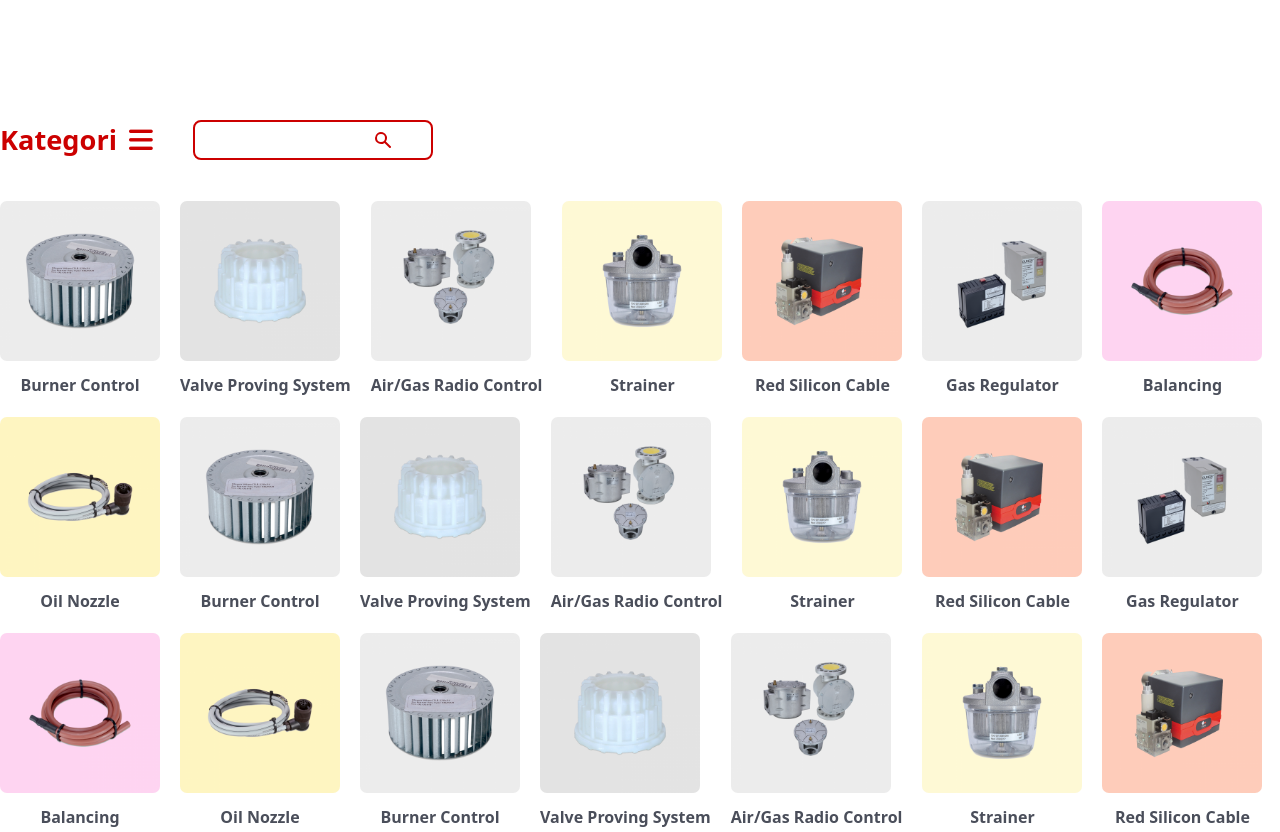
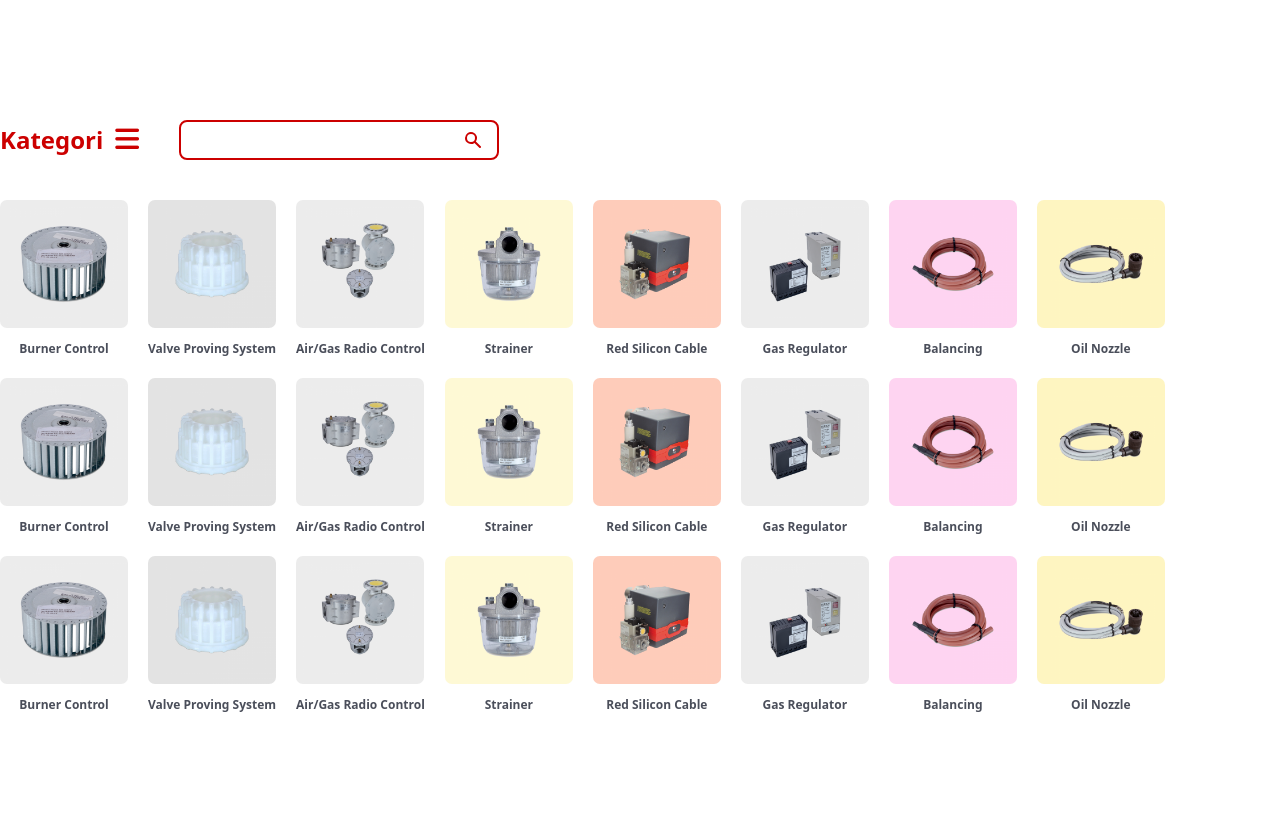
Before and after one commit to Azizsige/burnerindo-clone, a website: page index.html in a window 1280 px wide. Shown: the part 860-1692 px from the top of the page. Drawn offline with nearby package versions, Linux system fonts and the light colour scheme.

Commit message:
update: make responive in xs device

```diff
--- a/index.html
+++ b/index.html
@@ -169,7 +169,7 @@
         class="hero mt-20 flex h-[13rem] items-center justify-center lg:-mt-32 lg:h-[50rem]"
       >
         <img
-          class="absolute left-[5rem] top-[2rem] -z-[1] h-[18rem] md:h-[23rem] md:left-[16.5rem] md:top-0 md:z-0 sm:top-[4rem] sm:left-[18rem] sm:h-[22rem] lg:top-0 lg:left-[14.5rem] lg:z-0 lg:h-[28rem]"
+          class="absolute left-4 top-[2rem] -z-[1] ml-auto h-[12rem] md:h-[23rem] md:left-[16.5rem] md:top-0 md:z-0 sm:top-[4rem] sm:left-[18rem] sm:h-[22rem] lg:top-0 lg:left-[14.5rem] lg:z-0 lg:h-[28rem]"
           src="./dist/assets/bg-navbar2.png"
           alt=""
           srcset=""
@@ -259,7 +259,7 @@
               ></i>
               <i
                 id="iconDown"
-                class="fas fa-chevron-down w-[5rem] opacity-50 transition-opacity duration-[400ms] ease-in-out"
+                class="fas fas-xs fa-chevron-down w-[5rem] opacity-50 transition-opacity duration-[400ms] ease-in-out"
               ></i>
             </div>
           </div>
@@ -268,19 +268,19 @@
 
       <div class="container-kategori mt-32 sm:mt-52">
         <div class="wrapper-kategori container mx-auto">
-          <nav class="flex flex-row sm:justify-center xl:justify-start xl:flex-row items-center">
-            <div class="menu flex items-center justify-center mr-10 text-[1.7rem]">
-              <h3 class="text-primary font-bold mr-3">Kategori</h3>
+          <nav class="flex justify-around xl:justify-start xl:flex-row items-center">
+            <div class="menu flex items-center justify-center xl:mr-10 text-[1.7rem]">
+              <h3 class="text-primary font-bold mr-3 text-[24px]">Kategori</h3>
               <i class="fas fa-bars text-primary"></i>
             </div>
             <div class="relative">
               <input
                 type="text"
                 id="search-navbar"
-                class="block w-[20rem] rounded-lg border-2 border-primary bg-white p-2 pl-10 text-primary placeholder:text-red focus:border-primary focus:ring-primary sm:text-sm md:w-[15rem]"
+                class="block w-36 xl:w-[20rem] rounded-lg border-2 border-primary bg-white p-2 pl-2 pr-10 text-primary placeholder:text-red focus:border-primary focus:ring-primary sm:text-sm md:w-[15rem]"
               />
               <div
-                class="pointer-events-none absolute inset-y-0 right-0 flex items-center pr-10"
+                class="pointer-events-none absolute inset-y-0 right-0 flex items-center pr-4"
               >
                 <svg
                   class="h-5 w-5 text-primary"
@@ -297,149 +297,149 @@
               </div>
           </nav>
 
-          <div class="kategori-list flex justify-center xl:justify-start flex-wrap gap-5 mt-10">
+          <div class="kategori-list flex justify-evenly xl:justify-start flex-wrap gap-8 xl:gap-5 mt-10">
             <div class="list__brand hover:text-primary text-[#4a4e5a] font-bold w-auto">
               <a href="#">
-                <img loading="lazy" class="rounded-[7px] h-40 min-h-[115px]" src="./dist/assets/kategori1.png" alt="" srcset="">
-                <h6 class="text-center mt-3">Burner Control</h6>
+                <img loading="lazy" class="rounded-[7px] h-32 min-h-[115px]" src="./dist/assets/kategori1.png" alt="" srcset="">
+                <h6 class="text-center mt-3 text-[12px]">Burner Control</h6>
               </a>
             </div>
             <div class="list__brand hover:text-primary text-[#4a4e5a] font-bold w-auto">
               <a href="#">
-                <img loading="lazy" class="rounded-[7px] h-40 min-h-[115px]" src="./dist/assets/kategori2.png" alt="" srcset="">
-                <h6 class="text-center mt-3">Valve Proving System</h6>
+                <img loading="lazy" class="rounded-[7px] h-32 min-h-[115px]" src="./dist/assets/kategori2.png" alt="" srcset="">
+                <h6 class="text-center mt-3 text-[12px]">Valve Proving System</h6>
               </a>
             </div>
             <div class="list__brand hover:text-primary text-[#4a4e5a] font-bold w-auto">
               <a href="#">
-                <img loading="lazy" class="rounded-[7px] h-40 min-h-[115px]" src="./dist/assets/kategori3.png" alt="" srcset="">
-                <h6 class="text-center mt-3">Air/Gas Radio Control</h6>
+                <img loading="lazy" class="rounded-[7px] h-32 min-h-[115px]" src="./dist/assets/kategori3.png" alt="" srcset="">
+                <h6 class="text-center mt-3 text-[12px]">Air/Gas Radio Control</h6>
               </a>
             </div>
             <div class="list__brand hover:text-primary text-[#4a4e5a] font-bold w-auto">
               <a href="#">
-                <img loading="lazy" class="rounded-[7px] h-40 min-h-[115px]" src="./dist/assets/kategori4.png" alt="" srcset="">
-                <h6 class="text-center mt-3">Strainer</h6>
+                <img loading="lazy" class="rounded-[7px] h-32 min-h-[115px]" src="./dist/assets/kategori4.png" alt="" srcset="">
+                <h6 class="text-center mt-3 text-[12px]">Strainer</h6>
               </a>
             </div>
             <div class="list__brand hover:text-primary text-[#4a4e5a] font-bold w-auto">
               <a href="#">
-                <img loading="lazy" class="rounded-[7px] h-40 min-h-[115px]" src="./dist/assets/kategori5.png" alt="" srcset="">
-                <h6 class="text-center mt-3">Red Silicon Cable</h6>
+                <img loading="lazy" class="rounded-[7px] h-32 min-h-[115px]" src="./dist/assets/kategori5.png" alt="" srcset="">
+                <h6 class="text-center mt-3 text-[12px]">Red Silicon Cable</h6>
               </a>
             </div>
             <div class="list__brand hover:text-primary text-[#4a4e5a] font-bold w-auto">
               <a href="#">
-                <img loading="lazy" class="rounded-[7px] h-40 min-h-[115px]" src="./dist/assets/kategori6.png" alt="" srcset="">
-                <h6 class="text-center mt-3">Gas Regulator</h6>
+                <img loading="lazy" class="rounded-[7px] h-32 min-h-[115px]" src="./dist/assets/kategori6.png" alt="" srcset="">
+                <h6 class="text-center mt-3 text-[12px]">Gas Regulator</h6>
               </a>
             </div>
             <div class="list__brand hover:text-primary text-[#4a4e5a] font-bold w-auto">
               <a href="#">
-                <img loading="lazy" class="rounded-[7px] h-40 min-h-[115px]" src="./dist/assets/kategori7.png" alt="" srcset="">
-                <h6 class="text-center mt-3">Balancing</h6>
+                <img loading="lazy" class="rounded-[7px] h-32 min-h-[115px]" src="./dist/assets/kategori7.png" alt="" srcset="">
+                <h6 class="text-center mt-3 text-[12px]">Balancing</h6>
               </a>
             </div>
             <div class="list__brand hover:text-primary text-[#4a4e5a] font-bold w-auto">
               <a href="#">
-                <img loading="lazy" class="rounded-[7px] h-40 min-h-[115px]" src="./dist/assets/kategori8.png" alt="" srcset="">
-                <h6 class="text-center mt-3">Oil Nozzle</h6>
+                <img loading="lazy" class="rounded-[7px] h-32 min-h-[115px]" src="./dist/assets/kategori8.png" alt="" srcset="">
+                <h6 class="text-center mt-3 text-[12px]">Oil Nozzle</h6>
               </a>
             </div>
             <div class="list__brand hover:text-primary text-[#4a4e5a] font-bold w-auto">
               <a href="#">
-                <img loading="lazy" class="rounded-[7px] h-40 min-h-[115px]" src="./dist/assets/kategori1.png" alt="" srcset="">
-                <h6 class="text-center mt-3">Burner Control</h6>
+                <img loading="lazy" class="rounded-[7px] h-32 min-h-[115px]" src="./dist/assets/kategori1.png" alt="" srcset="">
+                <h6 class="text-center mt-3 text-[12px]">Burner Control</h6>
               </a>
             </div>
             <div class="list__brand hover:text-primary text-[#4a4e5a] font-bold w-auto">
               <a href="#">
-                <img loading="lazy" class="rounded-[7px] h-40 min-h-[115px]" src="./dist/assets/kategori2.png" alt="" srcset="">
-                <h6 class="text-center mt-3">Valve Proving System</h6>
+                <img loading="lazy" class="rounded-[7px] h-32 min-h-[115px]" src="./dist/assets/kategori2.png" alt="" srcset="">
+                <h6 class="text-center mt-3 text-[12px]">Valve Proving System</h6>
               </a>
             </div>
             <div class="list__brand hover:text-primary text-[#4a4e5a] font-bold w-auto">
               <a href="#">
-                <img loading="lazy" class="rounded-[7px] h-40 min-h-[115px]" src="./dist/assets/kategori3.png" alt="" srcset="">
-                <h6 class="text-center mt-3">Air/Gas Radio Control</h6>
+                <img loading="lazy" class="rounded-[7px] h-32 min-h-[115px]" src="./dist/assets/kategori3.png" alt="" srcset="">
+                <h6 class="text-center mt-3 text-[12px]">Air/Gas Radio Control</h6>
               </a>
             </div>
             <div class="list__brand hover:text-primary text-[#4a4e5a] font-bold w-auto">
               <a href="#">
-                <img loading="lazy" class="rounded-[7px] h-40 min-h-[115px]" src="./dist/assets/kategori4.png" alt="" srcset="">
-                <h6 class="text-center mt-3">Strainer</h6>
+                <img loading="lazy" class="rounded-[7px] h-32 min-h-[115px]" src="./dist/assets/kategori4.png" alt="" srcset="">
+                <h6 class="text-center mt-3 text-[12px]">Strainer</h6>
               </a>
             </div>
             <div class="list__brand hover:text-primary text-[#4a4e5a] font-bold w-auto">
               <a href="#">
-                <img loading="lazy" class="rounded-[7px] h-40 min-h-[115px]" src="./dist/assets/kategori5.png" alt="" srcset="">
-                <h6 class="text-center mt-3">Red Silicon Cable</h6>
+                <img loading="lazy" class="rounded-[7px] h-32 min-h-[115px]" src="./dist/assets/kategori5.png" alt="" srcset="">
+                <h6 class="text-center mt-3 text-[12px]">Red Silicon Cable</h6>
               </a>
             </div>
             <div class="list__brand hover:text-primary text-[#4a4e5a] font-bold w-auto">
               <a href="#">
-                <img loading="lazy" class="rounded-[7px] h-40 min-h-[115px]" src="./dist/assets/kategori6.png" alt="" srcset="">
-                <h6 class="text-center mt-3">Gas Regulator</h6>
+                <img loading="lazy" class="rounded-[7px] h-32 min-h-[115px]" src="./dist/assets/kategori6.png" alt="" srcset="">
+                <h6 class="text-center mt-3 text-[12px]">Gas Regulator</h6>
               </a>
             </div>
             <div class="list__brand hover:text-primary text-[#4a4e5a] font-bold w-auto">
               <a href="#">
-                <img loading="lazy" class="rounded-[7px] h-40 min-h-[115px]" src="./dist/assets/kategori7.png" alt="" srcset="">
-                <h6 class="text-center mt-3">Balancing</h6>
+                <img loading="lazy" class="rounded-[7px] h-32 min-h-[115px]" src="./dist/assets/kategori7.png" alt="" srcset="">
+                <h6 class="text-center mt-3 text-[12px]">Balancing</h6>
               </a>
             </div>
             <div class="list__brand hover:text-primary text-[#4a4e5a] font-bold w-auto">
               <a href="#">
-                <img loading="lazy" class="rounded-[7px] h-40 min-h-[115px]" src="./dist/assets/kategori8.png" alt="" srcset="">
-                <h6 class="text-center mt-3">Oil Nozzle</h6>
+                <img loading="lazy" class="rounded-[7px] h-32 min-h-[115px]" src="./dist/assets/kategori8.png" alt="" srcset="">
+                <h6 class="text-center mt-3 text-[12px]">Oil Nozzle</h6>
               </a>
             </div>
             <div class="list__brand hover:text-primary text-[#4a4e5a] font-bold w-auto">
               <a href="#">
-                <img loading="lazy" class="rounded-[7px] h-40 min-h-[115px]" src="./dist/assets/kategori1.png" alt="" srcset="">
-                <h6 class="text-center mt-3">Burner Control</h6>
+                <img loading="lazy" class="rounded-[7px] h-32 min-h-[115px]" src="./dist/assets/kategori1.png" alt="" srcset="">
+                <h6 class="text-center mt-3 text-[12px]">Burner Control</h6>
               </a>
             </div>
             <div class="list__brand hover:text-primary text-[#4a4e5a] font-bold w-auto">
               <a href="#">
-                <img loading="lazy" class="rounded-[7px] h-40 min-h-[115px]" src="./dist/assets/kategori2.png" alt="" srcset="">
-                <h6 class="text-center mt-3">Valve Proving System</h6>
+                <img loading="lazy" class="rounded-[7px] h-32 min-h-[115px]" src="./dist/assets/kategori2.png" alt="" srcset="">
+                <h6 class="text-center mt-3 text-[12px]">Valve Proving System</h6>
               </a>
             </div>
             <div class="list__brand hover:text-primary text-[#4a4e5a] font-bold w-auto">
               <a href="#">
-                <img loading="lazy" class="rounded-[7px] h-40 min-h-[115px]" src="./dist/assets/kategori3.png" alt="" srcset="">
-                <h6 class="text-center mt-3">Air/Gas Radio Control</h6>
+                <img loading="lazy" class="rounded-[7px] h-32 min-h-[115px]" src="./dist/assets/kategori3.png" alt="" srcset="">
+                <h6 class="text-center mt-3 text-[12px]">Air/Gas Radio Control</h6>
               </a>
             </div>
             <div class="list__brand hover:text-primary text-[#4a4e5a] font-bold w-auto">
               <a href="#">
-                <img loading="lazy" class="rounded-[7px] h-40 min-h-[115px]" src="./dist/assets/kategori4.png" alt="" srcset="">
-                <h6 class="text-center mt-3">Strainer</h6>
+                <img loading="lazy" class="rounded-[7px] h-32 min-h-[115px]" src="./dist/assets/kategori4.png" alt="" srcset="">
+                <h6 class="text-center mt-3 text-[12px]">Strainer</h6>
               </a>
             </div>
             <div class="list__brand hover:text-primary text-[#4a4e5a] font-bold w-auto">
               <a href="#">
-                <img loading="lazy" class="rounded-[7px] h-40 min-h-[115px]" src="./dist/assets/kategori5.png" alt="" srcset="">
-                <h6 class="text-center mt-3">Red Silicon Cable</h6>
+                <img loading="lazy" class="rounded-[7px] h-32 min-h-[115px]" src="./dist/assets/kategori5.png" alt="" srcset="">
+                <h6 class="text-center mt-3 text-[12px]">Red Silicon Cable</h6>
               </a>
             </div>
             <div class="list__brand hover:text-primary text-[#4a4e5a] font-bold w-auto">
               <a href="#">
-                <img loading="lazy" class="rounded-[7px] h-40 min-h-[115px]" src="./dist/assets/kategori6.png" alt="" srcset="">
-                <h6 class="text-center mt-3">Gas Regulator</h6>
+                <img loading="lazy" class="rounded-[7px] h-32 min-h-[115px]" src="./dist/assets/kategori6.png" alt="" srcset="">
+                <h6 class="text-center mt-3 text-[12px]">Gas Regulator</h6>
               </a>
             </div>
             <div class="list__brand hover:text-primary text-[#4a4e5a] font-bold w-auto">
               <a href="#">
-                <img loading="lazy" class="rounded-[7px] h-40 min-h-[115px]" src="./dist/assets/kategori7.png" alt="" srcset="">
-                <h6 class="text-center mt-3">Balancing</h6>
+                <img loading="lazy" class="rounded-[7px] h-32 min-h-[115px]" src="./dist/assets/kategori7.png" alt="" srcset="">
+                <h6 class="text-center mt-3 text-[12px]">Balancing</h6>
               </a>
             </div>
             <div class="list__brand hover:text-primary text-[#4a4e5a] font-bold w-auto">
               <a href="#">
-                <img loading="lazy" class="rounded-[7px] h-40 min-h-[115px]" src="./dist/assets/kategori8.png" alt="" srcset="">
-                <h6 class="text-center mt-3">Oil Nozzle</h6>
+                <img loading="lazy" class="rounded-[7px] h-32 min-h-[115px]" src="./dist/assets/kategori8.png" alt="" srcset="">
+                <h6 class="text-center mt-3 text-[12px]">Oil Nozzle</h6>
               </a>
             </div>
           </div>
@@ -452,3 +452,6 @@
     <script src="./dist/js/app.js"></script>
   </body>
 </html>
+
+
+<!-- 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 -->
```
Also changed, not shown: src/index.css (+11 -4 lines), build.css (deleted), dist/css/output.css.
